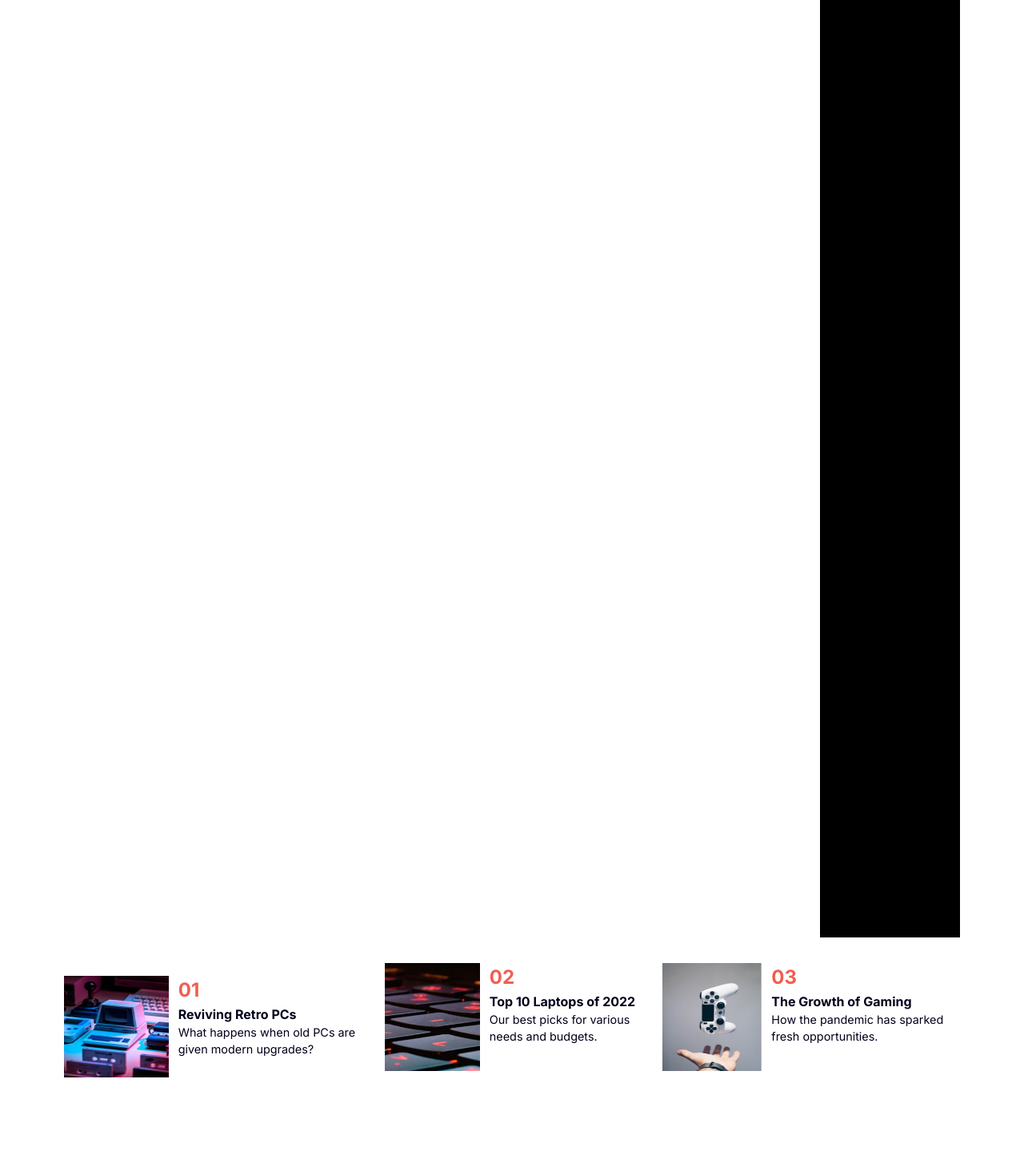
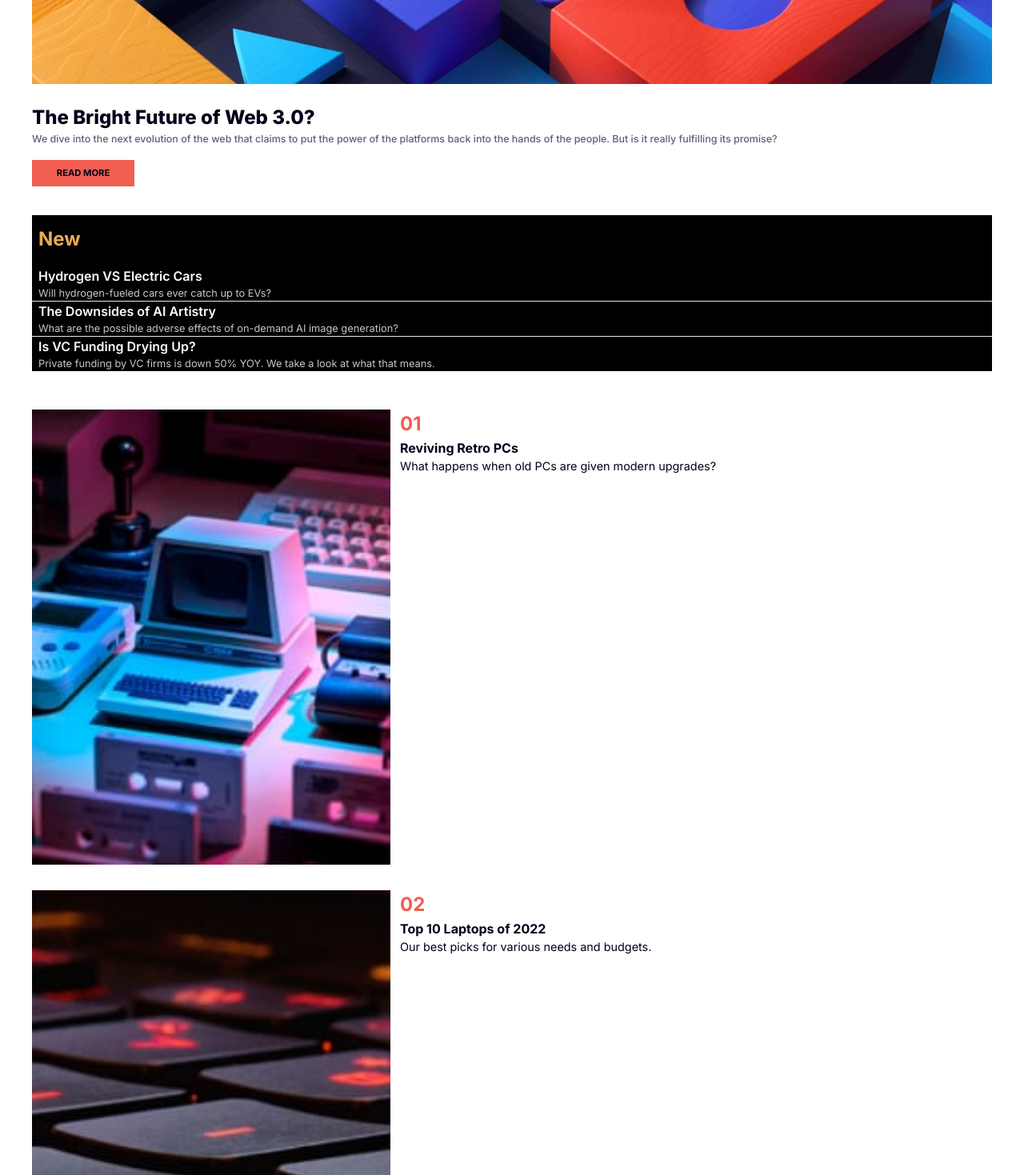
Before and after one commit to monica-tech75/news-homepage, a React (Vite) app: page / in a window 1280 px wide. Shown: the part 460-1929 px from the top of the page at 80% size. Built offline with nearby package versions, Linux system fonts and the light colour scheme.

Commit message:
Revert "going to revert to last commit"
This reverts commit 42e86ec26e9bedbd0c3c09de8e3ed1125162c5e8.

```diff
--- a/src/App.jsx
+++ b/src/App.jsx
@@ -10,17 +10,10 @@ function App() {
 
   return (
     <>
-    <div className="bg-mywhite-400 mx-3 md:mx-20 font-mysans text-myblue-900">
+    <div className="bg-mywhite-400 mx-3 sm:mx-10 font-mysans text-myblue-900">
     <Header />
-
-    <div className='md:flex'>
-    <div className='md:grid grid-cols-3 grid-rows-2'>
     <Mainbody />
-    </div>
     <Articles />
-    </div>
-
-
     <News />
     </div>
 
--- a/src/components/Articles.jsx
+++ b/src/components/Articles.jsx
@@ -3,7 +3,7 @@
 export function Articles() {
   return (
     <>
-    <article className="bg-black text-white md:w-[60svw] md:ml-10 ">
+    <article className="bg-black text-white">
     <h2 className="text-myorange-300 ml-2 font-bold text-[1.5rem] pt-3 pb-4">New</h2>
 
     <div className="ml-2">
--- a/src/components/Mainbody.jsx
+++ b/src/components/Mainbody.jsx
@@ -1,31 +1,21 @@
 import mainImageDesktop from "../assets/images/image-web-3-desktop.jpg"
 import mainImageMobile from "../assets/images/image-web-3-mobile.jpg"
-
 
 
 
 export function Mainbody() {
   return (
     <>
-    <img className="md:hidden" src={mainImageMobile} alt="colorfull lego pieces"/>
-
-    <img className="max-md:hidden md:col-span-2" src={mainImageDesktop} alt="colorfull lego pieces"/>
-
-    <div className="mt-6 mb-9 ">
-
-    <h1 className="text-[1.5rem] font-extrabold ">The Bright Future of Web 3.0?</h1>
-    <div className="md:ml-[30svw]">
+    <img className="sm:hidden" src={mainImageMobile} alt="colorfull lego pieces"/>
+    <img className="max-sm:hidden" src={mainImageDesktop} alt="colorfull lego pieces"/>
+    <div className="mt-6 mb-9">
+    <h1 className="text-[1.5rem] font-extrabold">The Bright Future of Web 3.0?</h1>
     <p className="text-myblue-700 text-[0.78rem] pr-1 font-medium"> We dive into the next evolution of the web that claims to put the power of the platforms back into the hands of the people.
     But is it really fulfilling its promise?</p>
-
-
     <h2 className="text-[0.7rem] font-bold bg-myred-400 py-2 px-3 w-[8rem] text-center mt-4 transition ease-out delay-150 hover:bg-myblue-900 hover:text-white hover:translate-y-1 duration-500">
       <a href="#">READ MORE</a>
       </h2>
     </div>
-
-    </div>
-
 
 
     </>
--- a/src/components/NavBar.jsx
+++ b/src/components/NavBar.jsx
@@ -1,5 +1,4 @@
 import menuLogo from '../assets/images/icon-menu.svg'
-import menuX from '../assets/images/icon-menu-close.svg'
 
 export const NavBar = () => {
   return (
@@ -11,13 +10,8 @@ export const NavBar = () => {
       <li><a href="#">Trending</a></li>
       <li><a href="#">Categories</a></li>
     </ul>
-    <div>
-    <img className="sm:hidden hover:hidden " src={menuLogo} alt="logo for menu burger"/>
-    <img className="hidden hover:visible" src={menuX} alt="logo for menu burger in form of an X when hover"/>
-    </div>
+    <img className="sm:hidden" src={menuLogo} alt="logo for menu burger"/>
     </>
-
-
 
   )
 }
--- a/src/components/News.jsx
+++ b/src/components/News.jsx
@@ -1,16 +1,14 @@
 import image01 from "../assets/images/image-retro-pcs.jpg"
 import image02 from "../assets/images/image-top-laptops.jpg"
 import image03 from "../assets/images/image-gaming-growth.jpg"
-import "./mycss.css"
 
 
 export const News = () => {
   return (
     <>
-    <div className="md:flex   mb-[4rem] mywidth">
-    <div className="flex mt-[3rem] ">
-      <img className="w-[35svw] " src={image01} alt="retro pc" />
-      <div className="ml-3">
+    <div className="flex mt-[3rem]">
+      <img className="w-[35svw]" src={image01} alt="retro pc" />
+      <div className="pl-3">
       <h2 className="text-myred-400 font-bold text-[1.5rem]">01</h2>
       <h3 className="font-bold">Reviving Retro PCs</h3>
       <p className="text-[0.9rem]">What happens when old PCs are given modern upgrades?</p>
@@ -20,23 +18,21 @@ export const News = () => {
 
     <div className="flex mt-[2rem]">
     <img className="w-[35svw]" src={image02} alt="keyboard" />
-    <div className="ml-3">
+    <div className="pl-3">
       <h2 className="text-myred-400 font-bold text-[1.5rem]">02</h2>
       <h3 className="font-bold">Top 10 Laptops of 2022</h3>
       <p className="text-[0.9rem]">Our best picks for various needs and budgets.</p>
       </div>
     </div>
 
-    <div className="flex mt-[2rem] ">
+    <div className="flex mt-[2rem] pb-[4rem]">
     <img className="w-[35svw]" src={image03} alt="" />
-    <div className="ml-3">
+    <div className="pl-3">
       <h2 className="text-myred-400 font-bold text-[1.5rem]">03</h2>
       <h3 className="font-bold">The Growth of Gaming</h3>
       <p className="text-[0.9rem]">How the pandemic has sparked fresh opportunities.</p>
       </div>
     </div>
-    </div>
-
 
 
 
--- a/src/components/mycss.css
+++ /dev/null
@@ -1,4 +0,0 @@
-.mywidth > div > img {
-  width: 50%;
-  height: 50%;
-}
```
Also changed, not shown: src/index.css (line endings or trailing spaces).
